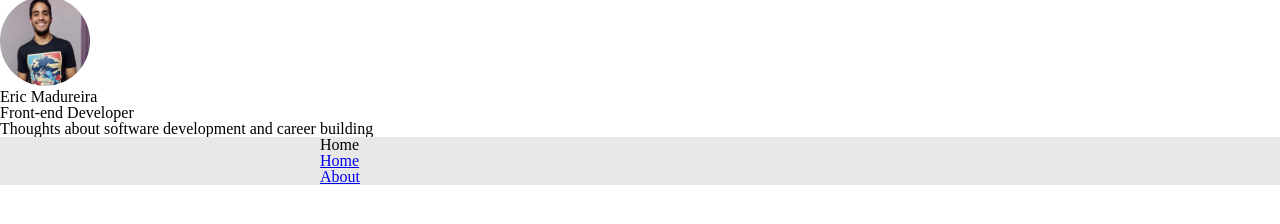
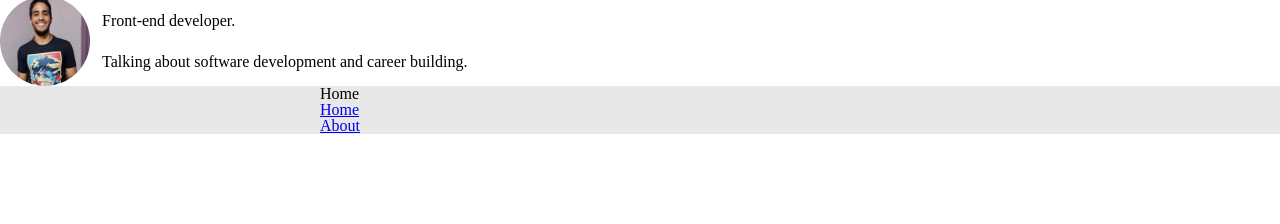
Before and after one commit to ericmadureira/ericmadureira.github.io, a Gatsby site: page / in a window 1280 px wide. Shown: the part 36-260 px from the top of the page. Built offline with nearby package versions, Linux system fonts and the light colour scheme; Gatsby itself is replaced by a stand-in of ours.

Commit message:
feat: Profile styled components
Changes Profile to styled components.

```diff
--- a/src/components/Profile/index.js
+++ b/src/components/Profile/index.js
@@ -1,14 +1,16 @@
-import React from 'react';
+import React from 'react'
 
 import Avatar from '../Avatar'
+import * as S from './styled'
 
 const Profile = () => (
-  <div>
+  <S.ProfileWrapper>
     <Avatar />
-    <h1>Eric Madureira</h1>
-    <h2>Front-end Developer</h2>
-    <p>Thoughts about software development and career building</p>
-  </div>
-);
+    <S.DescriptionWrapper>
+      <S.Description>Front-end developer.</S.Description>
+      <S.Description>Talking about software development and career building.</S.Description>
+    </S.DescriptionWrapper>
+  </S.ProfileWrapper>
+)
 
-export default Profile;
+export default Profile
--- /dev/null
+++ b/src/components/Profile/styled.js
@@ -0,0 +1,17 @@
+import styled from 'styled-components'
+
+export const ProfileWrapper = styled.section`
+  display: flex;
+`
+
+export const DescriptionWrapper = styled.div`
+  display: flex;
+  flex-direction: column;
+  justify-content: space-around;
+  margin-left: 12px;
+  padding: 4px 0;
+`
+
+export const Description = styled.span`
+  font-size: 1rem;
+`
```
